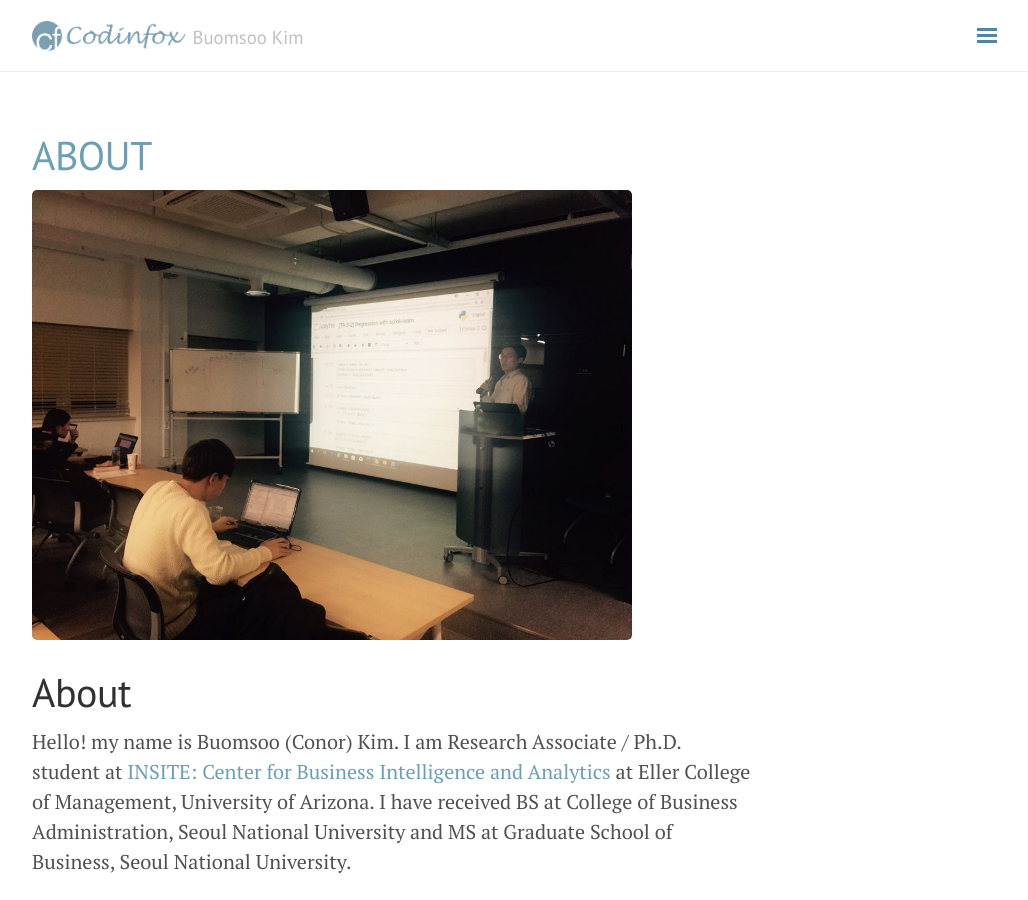
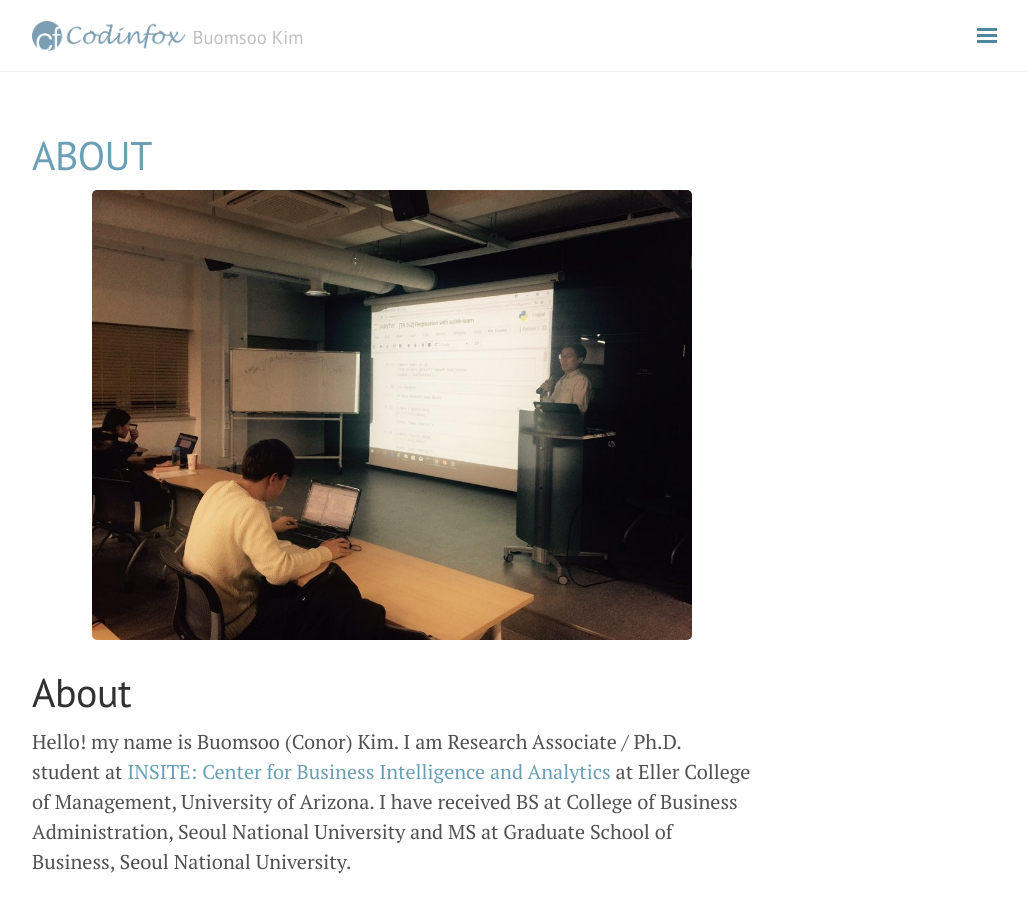
Before and after one commit to buomsoo-kim/buomsoo-kim.github.io, a Jekyll site: the page built from about.md, in a window 1280 px wide and 900 px high. Shown: the whole window, without its empty margins (248-1276 px from the left). Built offline with Jekyll 4.4.1, drawn with Linux system fonts in a browser that asks for light colours; nearby versions of some CDN libraries.

Commit message:
Update about.md

````diff
--- a/about.md
+++ b/about.md
@@ -2,8 +2,9 @@
 layout: page
 title: About
 ---
-
-<img src ="/public/img/profile.jpg" width = "600px" align = "middle" />
+<p align = "center">
+<img src ="/public/img/profile.jpg" width = "600px"/>
+</p>
 
 # About
 
@@ -18,8 +19,7 @@ My interests include, but are not limited to:
 
 The aim of this web page is to organize and share my works from research, lectures, and projects. **Anyone is welcome to use and contribute to materials exhibited in this page. **
 
+
 Also, I am an avid reader of (Evolutionary) Biology and Philosophy. My favorite authors are Richard Dawkins and Karl R. Popper.
 
-```
-The method of science is the method of bold conjectures and ingenious and severe attempts to refute them. - Karl R. Popper (from Objective Knowledge - An Evolutionary Approach)
-```
+> The method of science is the method of bold conjectures and ingenious and severe attempts to refute them. - Karl R. Popper (from Objective Knowledge - An Evolutionary Approach)
````
